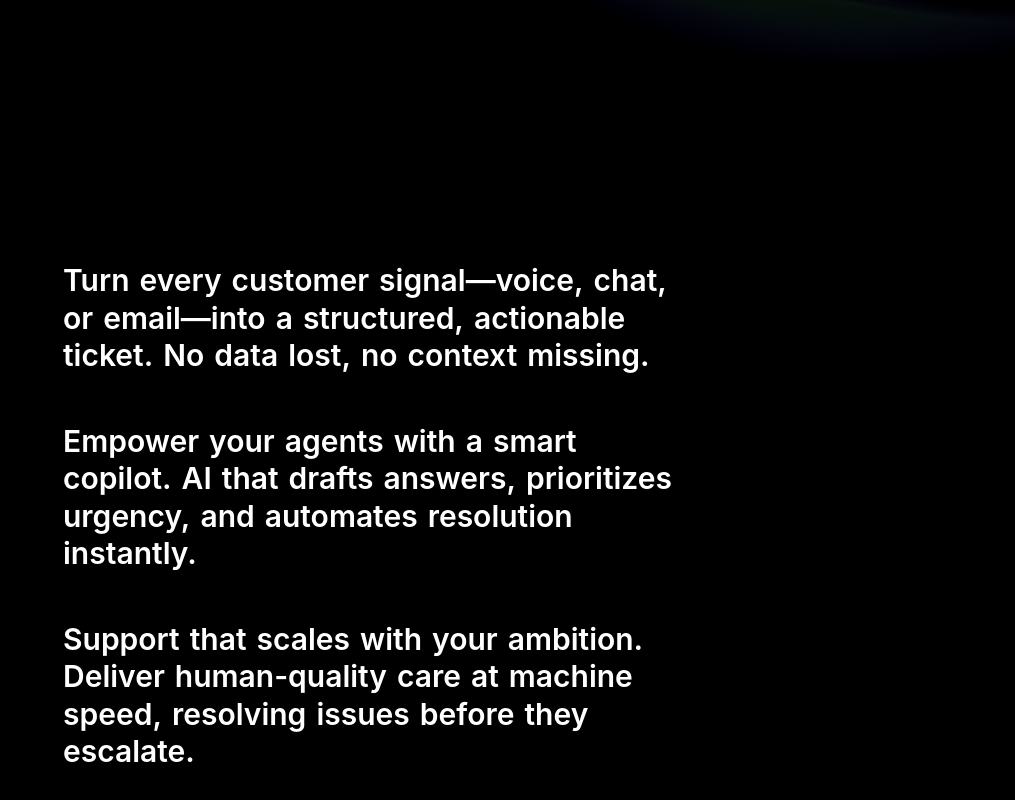
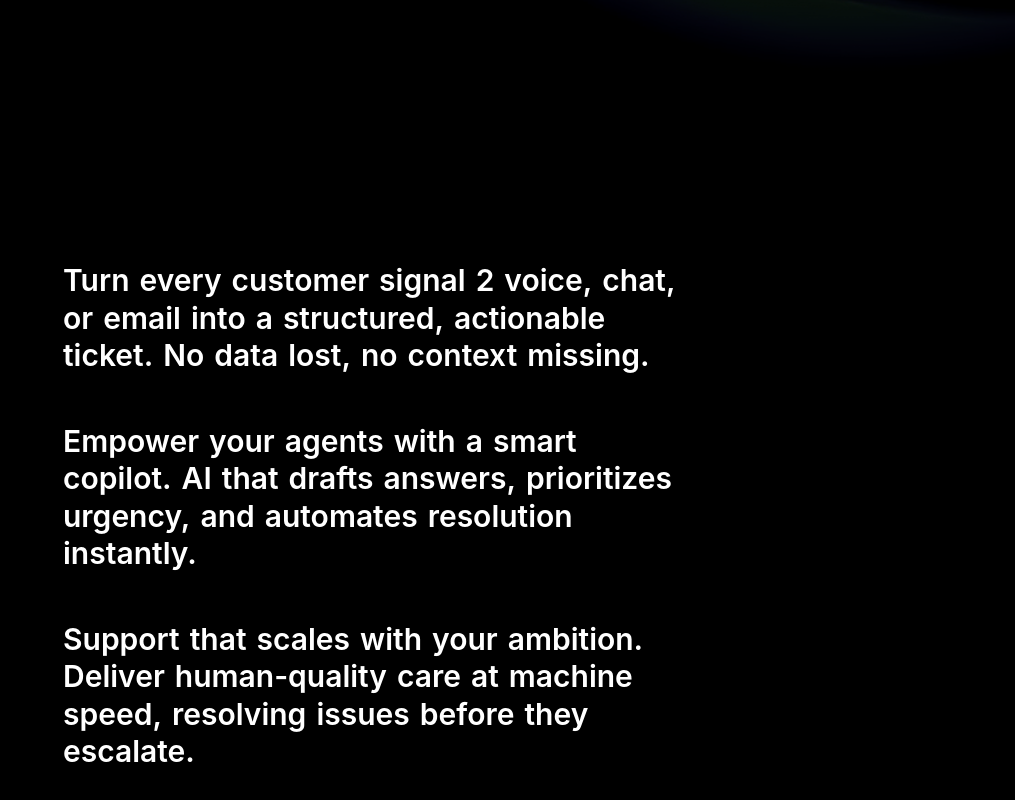
Before and after one commit to Santhosh-dev-lab/ticketing-system, a Next.js app: page / in a window 1280 px wide. Shown: the part 666-1466 px from the top of the page, without its empty margins (265-1280 px from the left). Built offline with nearby package versions, Linux system fonts and the light colour scheme; no server answers.

Commit message:
Modified statement

```diff
--- a/components/MissionStatement.tsx
+++ b/components/MissionStatement.tsx
@@ -3,7 +3,7 @@
 import { useScroll, useTransform, motion, MotionValue } from 'framer-motion';
 import React, { useRef } from 'react';
 
-const paragraph1 = "Turn every customer signal—voice, chat, or email—into a structured, actionable ticket. No data lost, no context missing.";
+const paragraph1 = "Turn every customer signal 2 voice, chat, or email into a structured, actionable ticket. No data lost, no context missing.";
 const paragraph2 = "Empower your agents with a smart copilot. AI that drafts answers, prioritizes urgency, and automates resolution instantly.";
 const paragraph3 = "Support that scales with your ambition. Deliver human-quality care at machine speed, resolving issues before they escalate.";
 
```
